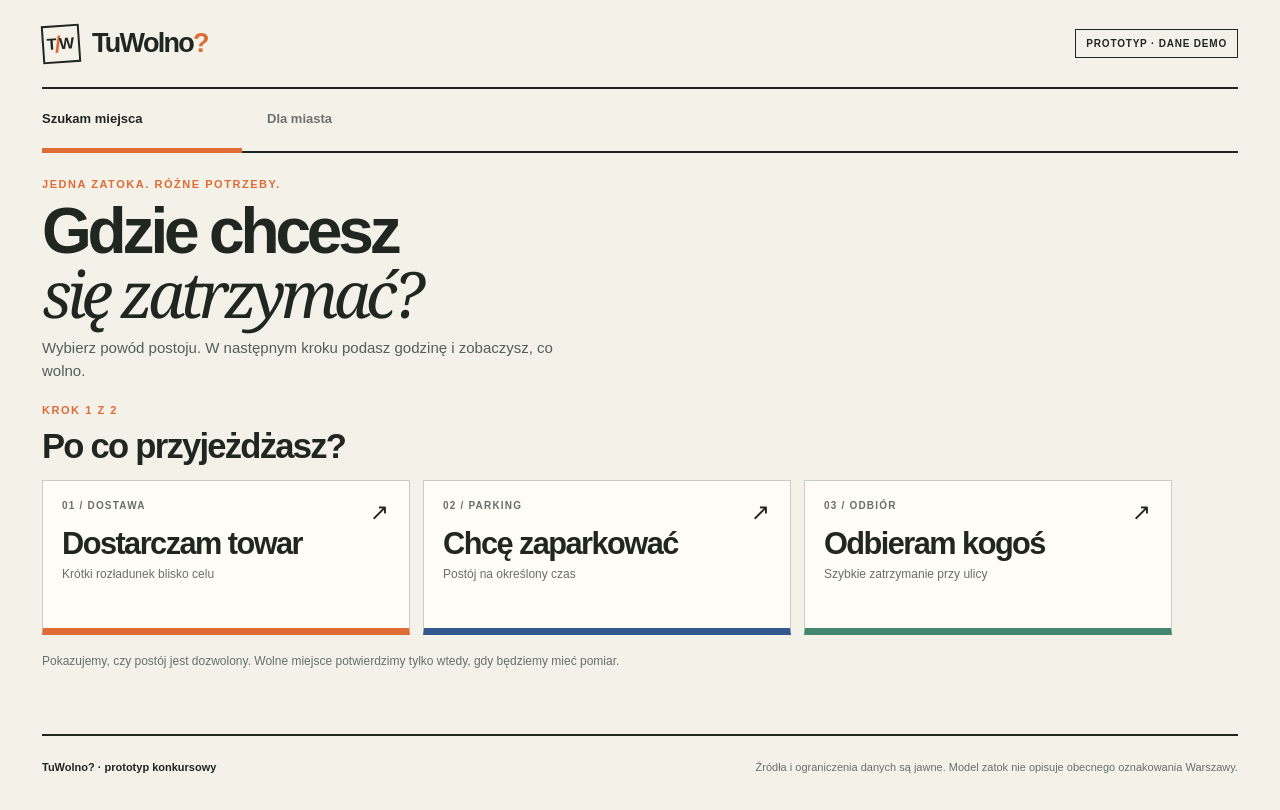
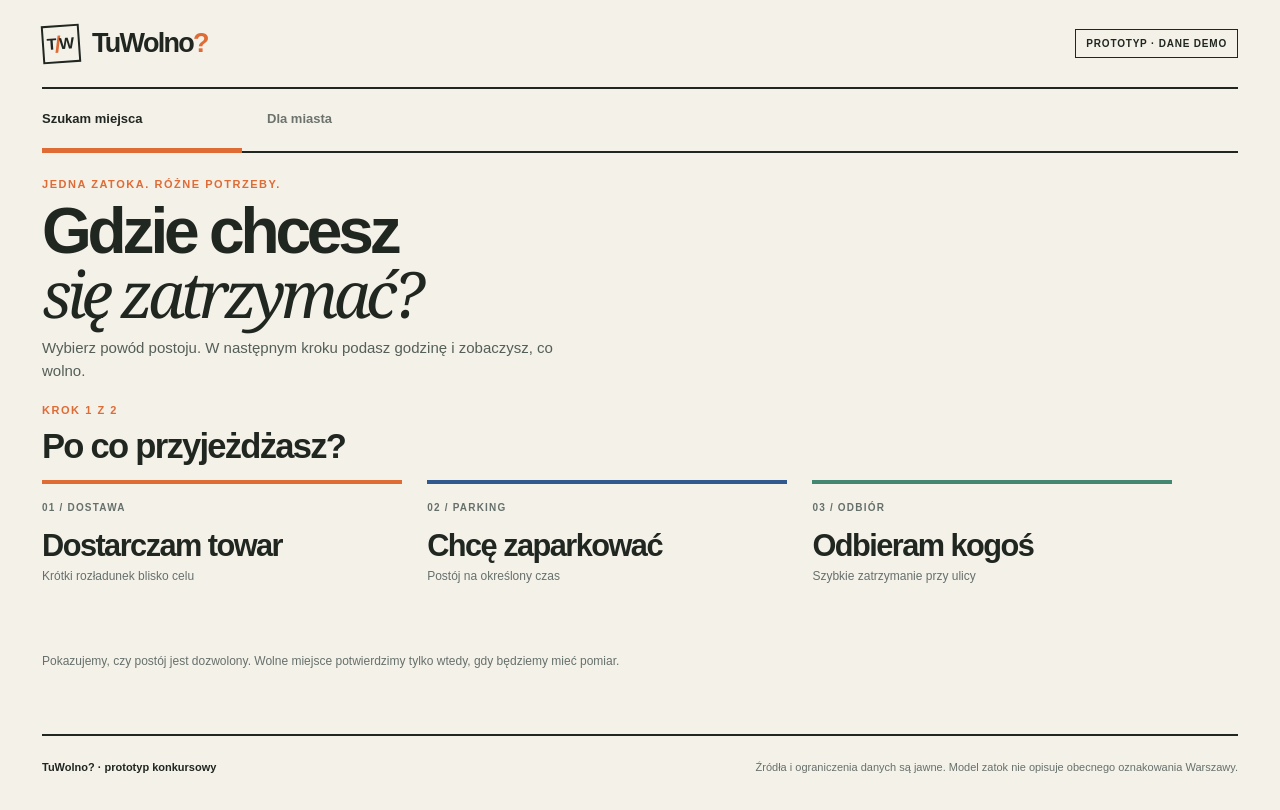
Before and after one commit to krinczi/HackYeah2026, a Next.js app: page / in a window 1280 px wide. Built offline with nearby package versions, Linux system fonts and the light colour scheme.

Commit message:
Refine intent choices and simplify button labels

```diff
--- a/app/globals.css
+++ b/app/globals.css
@@ -20,8 +20,8 @@ button:disabled{opacity:.5;cursor:not-allowed}
 h1{font-size:clamp(52px,6vw,88px);line-height:.98;letter-spacing:-.065em;margin:0;font-weight:900}
 h1 em{font-weight:400;font-family:Georgia,serif;letter-spacing:-.075em}
 .lede{max-width:630px;color:#545f57;font-size:17px;line-height:1.48;margin:28px 0 0}
-.demo-launch{margin-top:22px;border:2px solid var(--ink);background:transparent;color:var(--ink);padding:11px 14px;min-width:190px;display:inline-flex;justify-content:space-between;gap:22px;font-size:12px;font-weight:900;text-transform:uppercase;letter-spacing:.07em}
-.demo-launch:hover:not(:disabled){background:var(--ink);color:#fff}.demo-launch span{font-size:17px;line-height:.7}
+.demo-launch{margin-top:22px;border:2px solid var(--ink);background:transparent;color:var(--ink);padding:11px 14px;min-width:190px;display:inline-flex;justify-content:center;gap:22px;font-size:12px;font-weight:900;text-transform:uppercase;letter-spacing:.07em}
+.demo-launch:hover:not(:disabled){background:var(--ink);color:#fff}
 .intro-sign{background:var(--dark);color:#fff;padding:24px 26px;min-height:170px;display:flex;flex-direction:column;justify-content:space-between;border-left:13px solid var(--orange);transform:rotate(1deg)}
 .intro-sign span{font-size:11px;letter-spacing:.13em;font-weight:800;color:#c5d2c6}
 .intro-sign strong{font-size:clamp(34px,4vw,60px);letter-spacing:-.06em;line-height:1}
@@ -50,9 +50,8 @@ h1 em{font-weight:400;font-family:Georgia,serif;letter-spacing:-.075em}
 label{display:flex;flex-direction:column;gap:9px;font-size:11px;font-weight:900;letter-spacing:.08em;text-transform:uppercase}
 select{height:49px;max-width:100%;width:100%;border:1px solid #aeb8ae;background:#fff;color:var(--ink);border-radius:0;padding:0 12px;font-weight:700;font-size:15px;letter-spacing:0;text-transform:none}
 select:focus,button:focus-visible,input:focus-visible{outline:3px solid var(--orange);outline-offset:2px}
-.primary{width:100%;margin-top:30px;background:var(--ink);color:#fff;border:2px solid var(--ink);height:58px;text-align:left;padding:0 19px;font-weight:800;font-size:16px;display:flex;align-items:center;justify-content:space-between}
+.primary{width:100%;margin-top:30px;background:var(--ink);color:#fff;border:2px solid var(--ink);height:58px;text-align:center;padding:0 19px;font-weight:800;font-size:16px;display:flex;align-items:center;justify-content:center}
 .primary:hover:not(:disabled){background:var(--orange);border-color:var(--orange)}
-.primary span{font-size:24px;font-weight:400}
 .fineprint,.source-line{font-size:12px;line-height:1.45;color:var(--muted);margin:14px 0 0}
 .empty-state{border:1px dashed #a8aea5;background:#f8f6ef;padding:50px 35px;text-align:center;min-height:280px;display:flex;flex-direction:column;align-items:center;justify-content:center;gap:20px}
 .empty-state p{max-width:340px;color:var(--muted);line-height:1.5;margin:0}
@@ -135,14 +134,13 @@ select:focus,button:focus-visible,input:focus-visible{outline:3px solid var(--or
 .simple-intro .lede{margin-top:10px;max-width:520px;font-size:15px}
 .intent-entry{padding:6px 0 64px;max-width:1130px}
 .intent-entry .section-heading h2{margin-bottom:15px}
-.intent-grid{display:grid;grid-template-columns:repeat(3,minmax(0,1fr));gap:13px}
-.intent-card{position:relative;min-height:155px;padding:19px;text-align:left;border:1px solid var(--line);border-bottom:7px solid var(--orange);background:var(--white);display:flex;flex-direction:column;align-items:flex-start;color:var(--ink);transition:transform .18s,border-color .18s}
-.intent-card:hover{transform:translateY(-3px);border-color:var(--ink)}
-.intent-card.parking{border-bottom-color:var(--blue)}.intent-card.pickup{border-bottom-color:var(--green)}
+.intent-grid{display:grid;grid-template-columns:repeat(3,minmax(0,1fr));gap:clamp(12px,2vw,28px)}
+.intent-card{min-height:155px;padding:18px 12px 16px 0;text-align:left;border:0;border-top:4px solid var(--orange);background:transparent;display:flex;flex-direction:column;align-items:flex-start;color:var(--ink);transition:background .18s,padding-left .18s}
+.intent-card:hover{background:var(--white);padding-left:12px}
+.intent-card.parking{border-top-color:var(--blue)}.intent-card.pickup{border-top-color:var(--green)}
 .intent-card>span{font-size:10px;font-weight:900;letter-spacing:.12em;color:var(--muted)}
 .intent-card strong{font-size:clamp(23px,2.4vw,32px);line-height:1.03;letter-spacing:-.05em;margin:17px 0 7px}
 .intent-card small{font-size:12px;color:var(--muted);line-height:1.4}
-.intent-card b{position:absolute;right:20px;top:18px;font-size:23px;font-weight:400}
 .intent-note{font-size:12px;color:var(--muted);margin:17px 0 0;line-height:1.5}
 .driver-layout.focused{display:block;max-width:720px;padding:18px 0 85px}
 .driver-layout.focused .result-panel{padding:10px 0}
@@ -170,7 +168,7 @@ select:focus,button:focus-visible,input:focus-visible{outline:3px solid var(--or
 footer{display:flex;justify-content:space-between;gap:20px;border-top:2px solid var(--ink);padding:23px 0 35px;color:var(--muted);font-size:11px;line-height:1.5}footer span:first-child{font-weight:900;color:var(--ink)}
 @media(max-width:1100px){.shell{padding:0 24px}.city-layout{grid-template-columns:1fr}.timeline-panel,.decision-panel,.controls-panel{grid-column:1;grid-row:auto}.decision-panel{margin-top:40px}.controls-panel{padding-top:40px}.intro{grid-template-columns:1fr .75fr;gap:20px}.driver-layout{gap:20px}}
 @media(max-width:750px){.shell{padding:0 18px}.topbar{height:70px}.wordmark{font-size:22px}.mark{width:32px;height:32px;flex-basis:32px;font-size:13px}.top-meta{justify-content:flex-end}.top-meta>span:last-child{display:none}.intro{display:block;padding:37px 0 30px}.eyebrow{font-size:9px;margin-bottom:17px}h1{font-size:clamp(49px,13vw,75px)}.lede{font-size:15px;margin-top:18px}.intro-sign{margin-top:28px;min-height:120px;padding:15px 18px;transform:none;border-left-width:9px}.intro-sign strong{font-size:36px}.tabs button{min-width:160px;font-size:11px;padding:18px 12px}.driver-layout{grid-template-columns:1fr;padding:22px 0 55px;gap:25px}.form-panel{padding:22px}.result-panel{padding:12px 0}.section-heading h2{font-size:29px;margin-bottom:17px}.mode-picker{margin:22px 0}.mode-picker button{font-size:12px;min-height:50px}.city-layout{padding:24px 0 55px}.timeline-panel{padding:20px 15px}.timeline-hours,.ribbon-row{grid-template-columns:50px 1fr;gap:5px}.ribbon-name{display:block}.ribbon-name strong{font-size:20px}.ribbon-name span{display:none}.ribbon-cell{height:44px;font-size:10px}.timeline-hours::after{font-size:8px}.demand-strip strong{font-size:25px}.demand-strip small{font-size:8px}.sign-layout{padding:24px 0 55px}.sign-grid{grid-template-columns:1fr}.street-sign{max-width:440px}footer{display:block}footer span{display:block;margin-bottom:7px}}
-@media(max-width:750px){.simple-intro{padding:23px 0 14px}.simple-intro h1{font-size:clamp(42px,11vw,64px)}.intent-entry{padding:8px 0 55px}.intent-grid{grid-template-columns:1fr;gap:9px}.intent-card{min-height:120px;padding:17px 18px}.intent-card strong{font-size:25px;margin:15px 0 5px}.intent-card b{top:15px}.driver-layout.focused{padding:12px 0 60px}.city-entry{display:block}.city-entry-actions{margin-top:22px}.city-entry h1{font-size:42px}.tabs button{min-width:0;flex:1}.controls-panel{padding-top:18px}}
+@media(max-width:750px){.simple-intro{padding:23px 0 14px}.simple-intro h1{font-size:clamp(42px,11vw,64px)}.intent-entry{padding:8px 0 55px}.intent-grid{grid-template-columns:1fr;gap:9px}.intent-card{min-height:120px;padding:15px 10px 14px 0}.intent-card strong{font-size:25px;margin:15px 0 5px}.driver-layout.focused{padding:12px 0 60px}.city-entry{display:block}.city-entry-actions{margin-top:22px}.city-entry h1{font-size:42px}.tabs button{min-width:0;flex:1}.controls-panel{padding-top:18px}}
 @media(max-width:1100px){.city-entry{grid-row:1}.decision-panel{grid-row:2;margin-top:0}.timeline-panel{grid-row:3;margin-top:28px}.controls-panel{grid-row:4}}
 @media(max-width:410px){.top-meta .demo-pill{font-size:0;padding:6px 8px}.top-meta .demo-pill::after{content:'DEMO';font-size:9px}}
 @media(max-width:390px){.fields{grid-template-columns:1fr}.mode-picker button{font-size:10px}.top-meta{font-size:9px}.demo-pill{padding:6px}}
--- a/app/page.tsx
+++ b/app/page.tsx
@@ -102,19 +102,19 @@ export default function Home() {
     {tab === 'driver' && <>
       {driverStep === 'intent' && <section className="intro simple-intro"><p className="eyebrow">JEDNA ZATOKA. RÓŻNE POTRZEBY.</p><h1>Gdzie chcesz<br/><em>się zatrzymać?</em></h1><p className="lede">Wybierz powód postoju. W następnym kroku podasz godzinę i zobaczysz, co wolno.</p></section>}
       {driverStep === 'intent' && <section className="intent-entry"><div className="section-heading"><span>KROK 1 Z 2</span><h2>Po co przyjeżdżasz?</h2></div><div className="intent-grid">
-        {(['delivery', 'parking', 'pickup'] as Mode[]).map((mode, index) => <button key={mode} className={`intent-card ${mode}`} onClick={() => { setInput({ ...input, mode, duration: mode === 'pickup' ? 10 : mode === 'delivery' ? 15 : 30, vehicle: mode === 'delivery' ? 'van' : 'car' }); setSubmitted(null); setDriverStep('details'); }}><span>0{index + 1} / {MODE_LABEL[mode].toUpperCase()}</span><strong>{mode === 'delivery' ? 'Dostarczam towar' : mode === 'parking' ? 'Chcę zaparkować' : 'Odbieram kogoś'}</strong><small>{mode === 'delivery' ? 'Krótki rozładunek blisko celu' : mode === 'parking' ? 'Postój na określony czas' : 'Szybkie zatrzymanie przy ulicy'}</small><b aria-hidden="true">↗</b></button>)}
+        {(['delivery', 'parking', 'pickup'] as Mode[]).map((mode, index) => <button key={mode} className={`intent-card ${mode}`} onClick={() => { setInput({ ...input, mode, duration: mode === 'pickup' ? 10 : mode === 'delivery' ? 15 : 30, vehicle: mode === 'delivery' ? 'van' : 'car' }); setSubmitted(null); setDriverStep('details'); }}><span>0{index + 1} / {MODE_LABEL[mode].toUpperCase()}</span><strong>{mode === 'delivery' ? 'Dostarczam towar' : mode === 'parking' ? 'Chcę zaparkować' : 'Odbieram kogoś'}</strong><small>{mode === 'delivery' ? 'Krótki rozładunek blisko celu' : mode === 'parking' ? 'Postój na określony czas' : 'Szybkie zatrzymanie przy ulicy'}</small></button>)}
       </div><p className="intent-note">Pokazujemy, czy postój jest dozwolony. Wolne miejsce potwierdzimy tylko wtedy, gdy będziemy mieć pomiar.</p></section>}
       {driverStep !== 'intent' && <div className="driver-layout focused">
-      {driverStep === 'details' && <section className="form-panel"><div className="section-heading"><span>KROK 2 Z 2 · {MODE_LABEL[input.mode].toUpperCase()}</span><h2>Kiedy i gdzie?</h2></div><button className="back-link" onClick={() => setDriverStep('intent')}>← Zmień cel postoju</button>
+      {driverStep === 'details' && <section className="form-panel"><div className="section-heading"><span>KROK 2 Z 2 · {MODE_LABEL[input.mode].toUpperCase()}</span><h2>Kiedy i gdzie?</h2></div><button className="back-link" onClick={() => setDriverStep('intent')}>Zmień cel postoju</button>
         <div className="fields"><label>Cel podróży<select value={input.destination} onChange={e => setInput({ ...input, destination: e.target.value as Destination })}>{Object.entries(DEST_LABEL).map(([key, value]) => <option key={key} value={key}>{value}</option>)}</select></label>
         <label>Przyjazd<select value={input.arrival} onChange={e => setInput({ ...input, arrival: Number(e.target.value) })}>{Array.from({ length: 45 }, (_, i) => 600 + i * 15).filter(minute => minute >= state.now && minute <= 1300).map(minute => <option key={minute} value={minute}>{formatTime(minute)}</option>)}</select></label>
         <label>Czas postoju<select value={input.duration} onChange={e => setInput({ ...input, duration: Number(e.target.value) })}>{[10, 15, 20, 30, 45, 60, 90, 120].filter(n => n <= MAX_DURATION[input.mode]).map(n => <option key={n} value={n}>{n} min</option>)}</select></label>
         {input.mode === 'delivery' && <label>Pojazd<select value={input.vehicle} onChange={e => setInput({ ...input, vehicle: e.target.value as Vehicle })}><option value="van">Dostawczy</option><option value="car">Osobowy</option></select></label>}</div>
-        <button className="primary" disabled={busy} onClick={async () => { const result = await act({ type: 'request', ...input }, ''); if (result) { setSubmitted({ ...input }); setDriverStep('results'); } }}>Pokaż pasujące zatoki <span>↗</span></button>
+        <button className="primary" disabled={busy} onClick={async () => { const result = await act({ type: 'request', ...input }, ''); if (result) { setSubmitted({ ...input }); setDriverStep('results'); } }}>Pokaż pasujące zatoki</button>
         <p className="fineprint">Zgłoszenie pokazuje popyt; nie rezerwuje publicznego miejsca.</p>
       </section>}
-      {driverStep === 'results' && <section className="result-panel"><div className="section-heading"><span>WYNIK / {submitted ? formatTime(submitted.arrival) : 'TWÓJ POSTÓJ'}</span><h2>{activeBayId ? 'Twój postój' : submitted ? matches.length ? 'Tu wolno się zatrzymać' : 'Brak pasującej zatoki' : 'Zacznij nowe szukanie'}</h2></div><button className="back-link" onClick={() => { setSubmitted(null); setDriverStep('details'); }}>← Zmień godzinę lub miejsce</button>
-        {activeBayId && <div className="active-stop"><span>TWÓJ POSTÓJ · ZATOKA {activeBayId}</span><strong>Przyjazd zgłoszony</strong><p>To zgłoszenie użytkownika, nie pomiar czujnika. Po wyjeździe oznaczymy zajętość jako nieznaną.</p><button disabled={busy} onClick={async () => { if (await act({ type: 'observation', bayId: activeBayId, kind: 'departed' }, 'Odjazd zapisany. Wolne miejsce nie jest potwierdzone.')) setActiveBayId(null); }}>Odjeżdżam →</button></div>}
+      {driverStep === 'results' && <section className="result-panel"><div className="section-heading"><span>WYNIK / {submitted ? formatTime(submitted.arrival) : 'TWÓJ POSTÓJ'}</span><h2>{activeBayId ? 'Twój postój' : submitted ? matches.length ? 'Tu wolno się zatrzymać' : 'Brak pasującej zatoki' : 'Zacznij nowe szukanie'}</h2></div><button className="back-link" onClick={() => { setSubmitted(null); setDriverStep('details'); }}>Zmień godzinę lub miejsce</button>
+        {activeBayId && <div className="active-stop"><span>TWÓJ POSTÓJ · ZATOKA {activeBayId}</span><strong>Przyjazd zgłoszony</strong><p>To zgłoszenie użytkownika, nie pomiar czujnika. Po wyjeździe oznaczymy zajętość jako nieznaną.</p><button disabled={busy} onClick={async () => { if (await act({ type: 'observation', bayId: activeBayId, kind: 'departed' }, 'Odjazd zapisany. Wolne miejsce nie jest potwierdzone.')) setActiveBayId(null); }}>Odjeżdżam</button></div>}
         {!submitted && !activeBayId && <div className="empty-state"><p>Wybierz godzinę i sprawdź kolejną zatokę.</p></div>}
         {submitted && matches.length > 0 && <>
           <p className="result-lead">{MODE_LABEL[submitted.mode]} · {formatTime(submitted.arrival)} · {submitted.duration} min. Zgodność z <strong>modelem zasad</strong>, bez gwarancji wolnego miejsca.</p>
@@ -141,7 +141,7 @@ export default function Home() {
     </>}
 
     {tab === 'city' && <div className="city-layout">
-      <section className="city-entry"><div><span className="eyebrow">PANEL MIASTA · PROTOTYP</span><h1>Ulica ma swój rytm.</h1><p>Sprawdź rekomendację dla przyszłego okna. To miasto wybiera plan.</p></div><div className="city-entry-actions"><button className="demo-launch" disabled={busy} onClick={async () => { if (await act({ type: 'demo' }, 'Przykład gotowy: dwie dostawy potrzebują miejsca.')) { setSubmitted(null); setActiveBayId(null); setDriverStep('intent'); } }}>Uruchom przykład <span>↗</span></button><button className="back-link" onClick={() => setTab('sign')}>Zobacz widok zatoki →</button></div></section>
+      <section className="city-entry"><div><span className="eyebrow">PANEL MIASTA · PROTOTYP</span><h1>Ulica ma swój rytm.</h1><p>Sprawdź rekomendację dla przyszłego okna. To miasto wybiera plan.</p></div><div className="city-entry-actions"><button className="demo-launch" disabled={busy} onClick={async () => { if (await act({ type: 'demo' }, 'Przykład gotowy: dwie dostawy potrzebują miejsca.')) { setSubmitted(null); setActiveBayId(null); setDriverStep('intent'); } }}>Uruchom przykład</button><button className="back-link" onClick={() => setTab('sign')}>Zobacz widok zatoki</button></div></section>
       <section className="timeline-panel"><div className="section-heading compact"><span>ODCINEK / SCENARIUSZ</span><h2>Rytm ulicy</h2><p>Godzina scenariusza: <b>{formatTime(state.now)}</b>. Zatoki i odległości są demonstracyjne.</p></div>
         <div className="timeline-hours"><span></span>{[10, 11, 12, 13, 14, 15, 16, 17, 18].map(h => <span key={h}>{h}:00</span>)}</div>
         <div className="ribbon">{state.bays.map(bay => <BayRibbon key={bay.id} bay={bay} now={state.now} />)}</div>
@@ -150,8 +150,8 @@ export default function Home() {
         <div className="evidence-panel"><span>DANE Z ULICY / DEMO</span><strong>{state.observations.length} zgłoszeń zajętości</strong><p>{state.observations.length ? `Ostatnie: zatoka ${state.observations.at(-1)!.bayId}, ${state.observations.at(-1)!.kind === 'departed' ? 'odjazd' : 'zajęcie'} o ${formatTime(state.observations.at(-1)!.scenarioMinute)}. To deklaracja, nie czujnik.` : 'Brak obserwacji. Zgłoszenia potrzeb służą prognozie, nie potwierdzają wolnego miejsca.'}</p></div>
       </section>
       <section className="decision-panel"><div className="section-heading compact"><span>DECYZJA / {formatTime(analysis.start)}–{formatTime(analysis.end)}</span><h2>Co zmienić dalej?</h2><p>Prognoza demonstracyjna oparta na zgłoszeniach i sygnale wydarzenia. Pewność: <b>niska</b>.</p></div>
-        <div className="recommendation"><span>REKOMENDACJA</span><strong>{analysis.recommendedId === 'keep' ? 'Zachowaj plan' : analysis.variants.find(v => v.id === analysis.recommendedId)?.reason}</strong><p>{analysis.explanation}</p>{analysis.recommendedId !== 'keep' && <button disabled={busy} onClick={() => void act({ type: 'approve', id: analysis.recommendedId }, 'Zatwierdzono przyszły plan.')}>Zatwierdź ten plan →</button>}</div>
-        <details className="progressive-details"><summary>Porównaj inne warianty</summary><div className="variant-list">{futureVariants.map(variant => <article className={`variant ${variant.id === analysis.recommendedId ? 'recommended' : ''}`} key={variant.id}><div className="variant-head"><h3>{variant.reason}</h3>{variant.id === analysis.recommendedId && <span>polecany</span>}</div><div className="variant-stats"><span><b>{variant.served.delivery}</b> dostaw</span><span><b>{variant.served.parking}</b> postojów</span><span><b>{variant.served.pickup}</b> odbiorów</span><span><b>{variant.unmet.delivery + variant.unmet.parking + variant.unmet.pickup}</b> bez miejsca</span></div><button disabled={busy} onClick={() => void act({ type: 'approve', id: variant.id }, `Zapisano plan: ${variant.reason}.`)}>Wybierz plan <span>→</span></button></article>)}</div></details>
+        <div className="recommendation"><span>REKOMENDACJA</span><strong>{analysis.recommendedId === 'keep' ? 'Zachowaj plan' : analysis.variants.find(v => v.id === analysis.recommendedId)?.reason}</strong><p>{analysis.explanation}</p>{analysis.recommendedId !== 'keep' && <button disabled={busy} onClick={() => void act({ type: 'approve', id: analysis.recommendedId }, 'Zatwierdzono przyszły plan.')}>Zatwierdź ten plan</button>}</div>
+        <details className="progressive-details"><summary>Porównaj inne warianty</summary><div className="variant-list">{futureVariants.map(variant => <article className={`variant ${variant.id === analysis.recommendedId ? 'recommended' : ''}`} key={variant.id}><div className="variant-head"><h3>{variant.reason}</h3>{variant.id === analysis.recommendedId && <span>polecany</span>}</div><div className="variant-stats"><span><b>{variant.served.delivery}</b> dostaw</span><span><b>{variant.served.parking}</b> postojów</span><span><b>{variant.served.pickup}</b> odbiorów</span><span><b>{variant.unmet.delivery + variant.unmet.parking + variant.unmet.pickup}</b> bez miejsca</span></div><button disabled={busy} onClick={() => void act({ type: 'approve', id: variant.id }, `Zapisano plan: ${variant.reason}.`)}>Wybierz plan</button></article>)}</div></details>
         <details className="progressive-details cadence-details"><summary>Jak często plan się zmienia?</summary><p>Algorytm może liczyć codziennie, ale miasto zatwierdza harmonogram z wyprzedzeniem. W pilotażu proponujemy przegląd co tydzień, później co 2–4 tygodnie. Wydarzenia mają osobny, wcześniej zatwierdzony plan.</p></details>
         <p className="fineprint">Niższy wynik oznacza mniej niezaspokojonych potrzeb, z kosztem zmiany planu. To symulacja zgłoszeń, nie pomiar całej ulicy.</p>
         {state.decisions.length > 0 && <div className="decision-log"><span>ZATWIERDZONE Z WYPRZEDZENIEM · DEMO</span>{state.decisions.slice(-3).reverse().map(decision => <p key={decision.id}><b>Zatoka {decision.bayId}</b> · {MODE_LABEL[decision.mode]} {formatTime(decision.start)}–{formatTime(decision.end)}<small>Zatwierdzono w scenariuszu o {formatTime(decision.scenarioMinute)}</small></p>)}</div>}
@@ -170,7 +170,7 @@ export default function Home() {
       </details>
     </div>}
 
-    {tab === 'sign' && <section className="sign-layout"><button className="back-link sign-back" onClick={() => setTab('city')}>← Panel miasta</button><div className="section-heading"><span>WIDOK ULICY / MAKIETA</span><h2>Jedna informacja na każdym ekranie.</h2><p>Cyfrowy podgląd funkcji zatoki. Nie jest zatwierdzonym oznakowaniem drogowym.</p></div><div className="sign-grid">{state.bays.map(bay => { const mode = modeAt(bay, state.now); const next = nextMode(bay, state.now); return <article key={bay.id} className="street-sign"><div className="sign-top"><span>TU WOLNO?</span><b>{bay.id}</b></div><div className={`sign-main ${bay.closed ? 'unknown' : mode ?? 'unknown'}`}><small>{bay.closed ? 'NIEDOSTĘPNA' : 'TERAZ'}</small><strong>{bay.closed ? 'WYŁĄCZONA' : mode ? MODE_LABEL[mode].toUpperCase() : 'BRAK PLANU'}</strong></div><div className="sign-bottom"><span>{next ? `OD ${formatTime(next.start)}` : 'DALEJ'}</span><b>{next ? MODE_LABEL[next.mode].toUpperCase() : 'BRAK ZMIANY'}</b></div><p>Zajętość: {occupancyStatus(bay, state.now) === 'unknown' ? 'nieznana' : 'zgłoszono zajęcie'} · zasady demonstracyjne</p><p className="sign-evidence">{occupancyEvidence(state, bay)}</p></article>; })}</div>{state.lastDecision && <p className="last-decision">Ostatnia decyzja: {state.lastDecision}</p>}<p className="fineprint">Plan w tym widoku pochodzi z demonstracyjnej decyzji operatora. Na prawdziwej ulicy musi odpowiadać zatwierdzonej organizacji ruchu i oznakowaniu.</p></section>}
+    {tab === 'sign' && <section className="sign-layout"><button className="back-link sign-back" onClick={() => setTab('city')}>Panel miasta</button><div className="section-heading"><span>WIDOK ULICY / MAKIETA</span><h2>Jedna informacja na każdym ekranie.</h2><p>Cyfrowy podgląd funkcji zatoki. Nie jest zatwierdzonym oznakowaniem drogowym.</p></div><div className="sign-grid">{state.bays.map(bay => { const mode = modeAt(bay, state.now); const next = nextMode(bay, state.now); return <article key={bay.id} className="street-sign"><div className="sign-top"><span>TU WOLNO?</span><b>{bay.id}</b></div><div className={`sign-main ${bay.closed ? 'unknown' : mode ?? 'unknown'}`}><small>{bay.closed ? 'NIEDOSTĘPNA' : 'TERAZ'}</small><strong>{bay.closed ? 'WYŁĄCZONA' : mode ? MODE_LABEL[mode].toUpperCase() : 'BRAK PLANU'}</strong></div><div className="sign-bottom"><span>{next ? `OD ${formatTime(next.start)}` : 'DALEJ'}</span><b>{next ? MODE_LABEL[next.mode].toUpperCase() : 'BRAK ZMIANY'}</b></div><p>Zajętość: {occupancyStatus(bay, state.now) === 'unknown' ? 'nieznana' : 'zgłoszono zajęcie'} · zasady demonstracyjne</p><p className="sign-evidence">{occupancyEvidence(state, bay)}</p></article>; })}</div>{state.lastDecision && <p className="last-decision">Ostatnia decyzja: {state.lastDecision}</p>}<p className="fineprint">Plan w tym widoku pochodzi z demonstracyjnej decyzji operatora. Na prawdziwej ulicy musi odpowiadać zatwierdzonej organizacji ruchu i oznakowaniu.</p></section>}
 
     <footer><span>TuWolno? · prototyp konkursowy</span><span>Źródła i ograniczenia danych są jawne. Model zatok nie opisuje obecnego oznakowania Warszawy.</span></footer>
   </main>;
```
